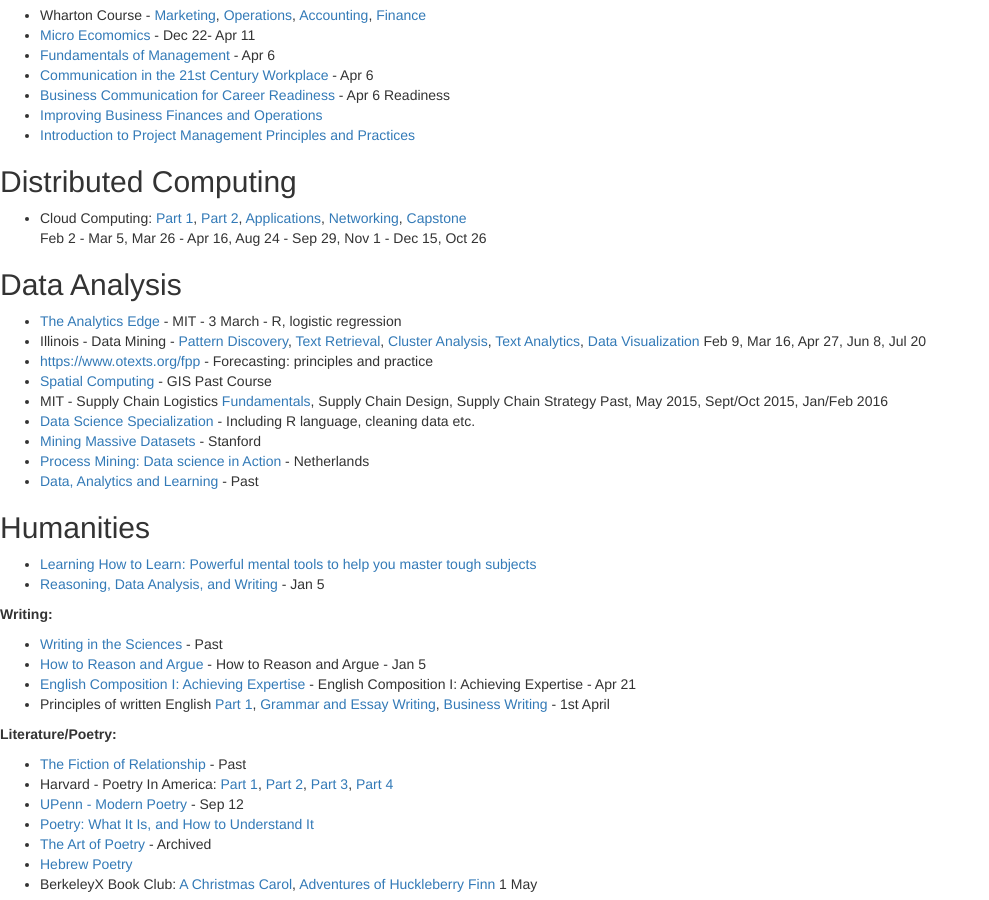
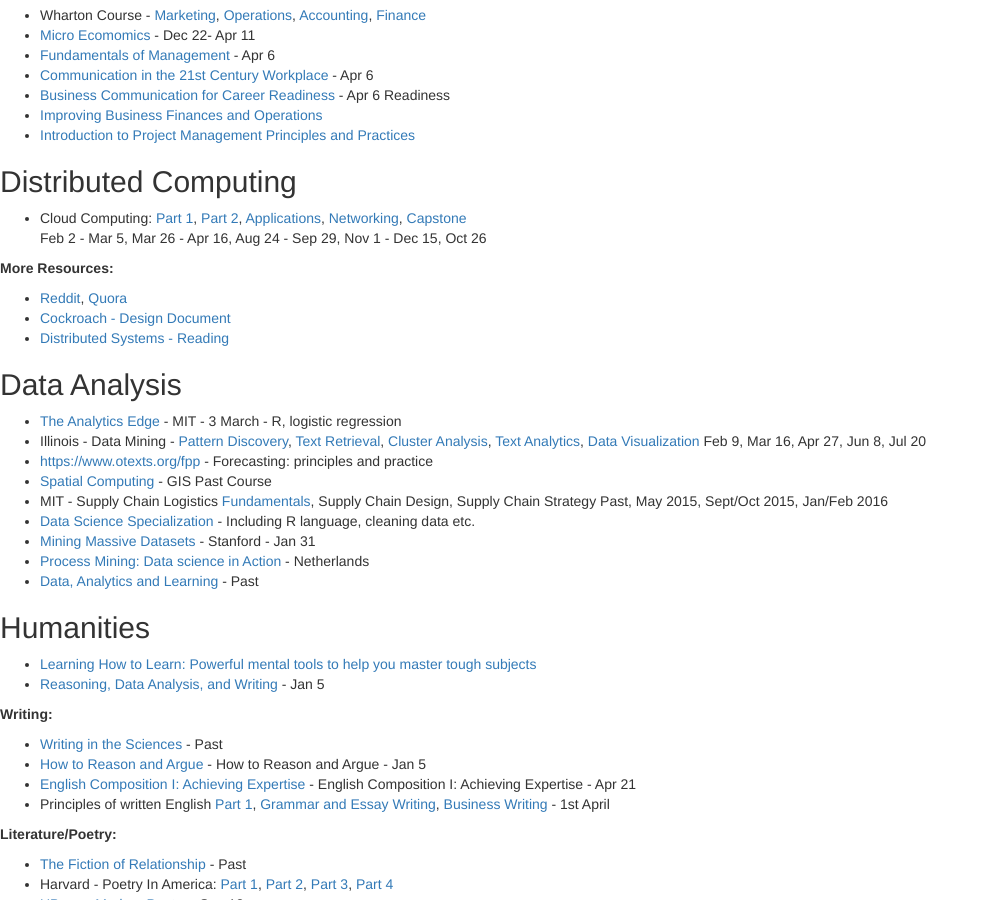
Before and after one commit to yatabani/mb-dev.github.io, a Jekyll site: the page built from resources/courses.md, in a window 1280 px wide and 900 px high, scrolled down 583 px. Shown: the whole window, without its empty margins (0-989 px from the left). Built offline with Jekyll 4.4.1, drawn with Linux system fonts in a browser that asks for light colours; nearby versions of some CDN libraries; library files that are not in the unit come from our copies.

```diff
--- a/resources/courses.md
+++ b/resources/courses.md
@@ -40,6 +40,12 @@
 [Capstone](https://www.coursera.org/course/cloudcapstone) <br/>
 Feb 2 - Mar 5, Mar 26 - Apr 16, Aug 24 - Sep 29, Nov 1 - Dec 15, Oct 26
 
+**More Resources:**
+
+- [Reddit](http://www.reddit.com/r/distributed), [Quora](http://www.quora.com/Distributed-Systems)
+- [Cockroach - Design Document](https://docs.google.com/document/d/11k2EmhLGSbViBvi6_zFEiKzuXxYF49ZuuDJLe6O8gBU/preview?sle=true)
+- [Distributed Systems - Reading](http://henryr.github.io/distributed-systems-readings/)
+
 ## Data Analysis
 - [The Analytics Edge](https://www.edx.org/course/analytics-edge-mitx-15-071x-0) - MIT - 3 March - R, logistic regression
 - Illinois - Data Mining - [Pattern Discovery](https://www.coursera.org/course/patterndiscovery), [Text Retrieval](https://www.coursera.org/course/textretrieval), [Cluster Analysis](https://www.coursera.org/course/clusteranalysis), [Text Analytics](https://www.coursera.org/course/textanalytics), [Data Visualization](https://www.coursera.org/course/datavisualization)
@@ -49,7 +55,7 @@
 - MIT - Supply Chain Logistics [Fundamentals](https://www.edx.org/course/supply-chain-logistics-fundamentals-mitx-ctl-sc1x), Supply Chain Design, Supply Chain Strategy
 Past, May 2015, Sept/Oct 2015, Jan/Feb 2016
 - [Data Science Specialization](https://www.coursera.org/specialization/jhudatascience/1) - Including R language, cleaning data etc.
-- [Mining Massive Datasets](https://www.coursera.org/course/mmds) - Stanford
+- [Mining Massive Datasets](https://www.coursera.org/course/mmds) - Stanford - Jan 31
 - [Process Mining: Data science in Action](https://www.coursera.org/course/procmin) - Netherlands
 - [Data, Analytics and Learning ](https://www.edx.org/course/data-analytics-learning-utarlingtonx-link5-10x#.VPoKlxbF-PQ)- Past
 
@@ -124,6 +130,7 @@
 
 More resources:
 
+- [Reddit](http://www.reddit.com/r/MachineLearning), [Quora](http://www.quora.com/Machine-Learning)
 - [Best Machine Learning Resources](http://dk-techlogic.blogspot.com/2012/05/best-machine-learning-resources.html)
 - [Using naive bayes to predict movie review sentiment](http://blog.dataquest.io/blog/naive-bayes-movies/)
 - [Clustering US Senators with k-means](http://blog.dataquest.io/blog/plotting-senators/)
```
Also changed, not shown: study-notes/rec-sys/intro.md (added, +24 -0 lines).
